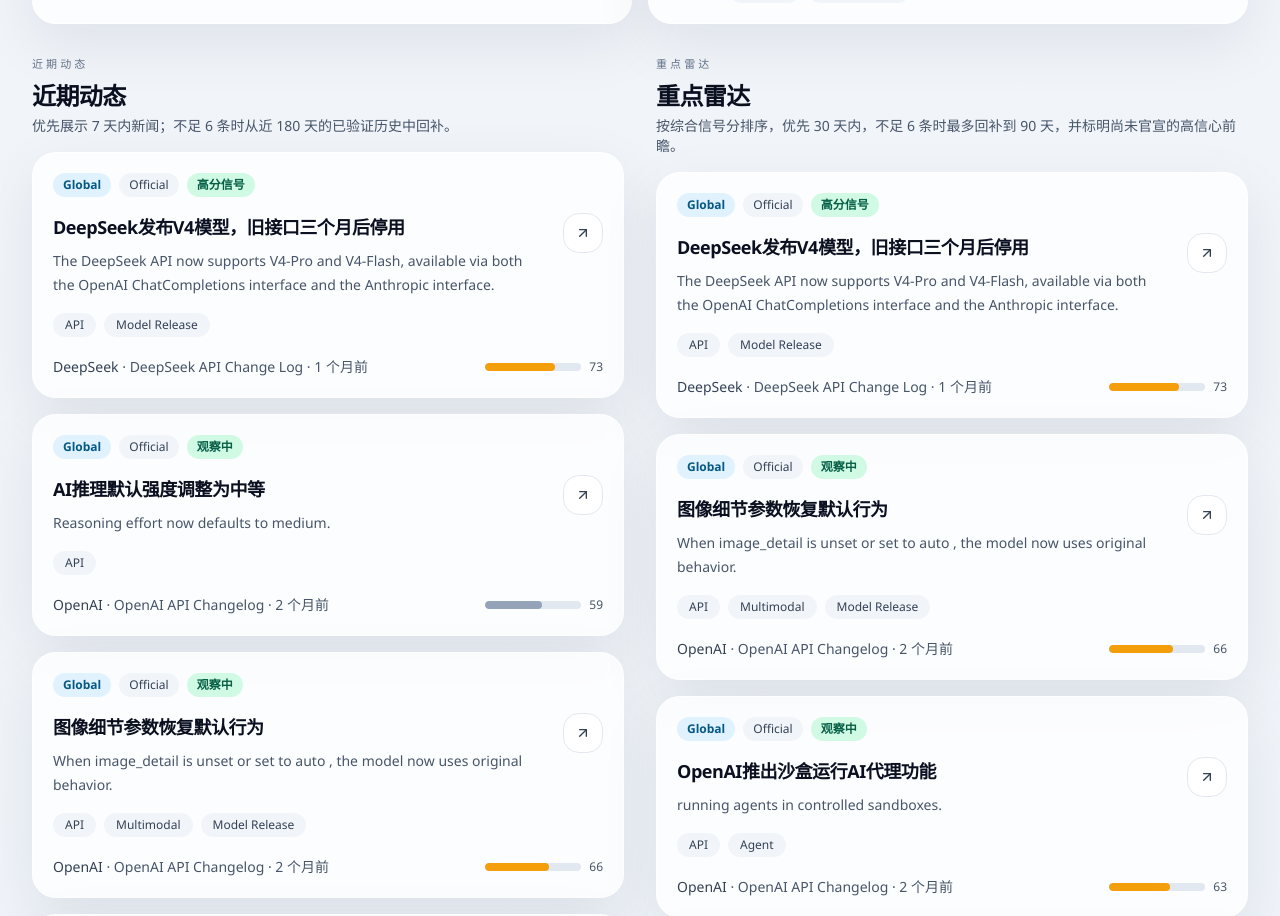
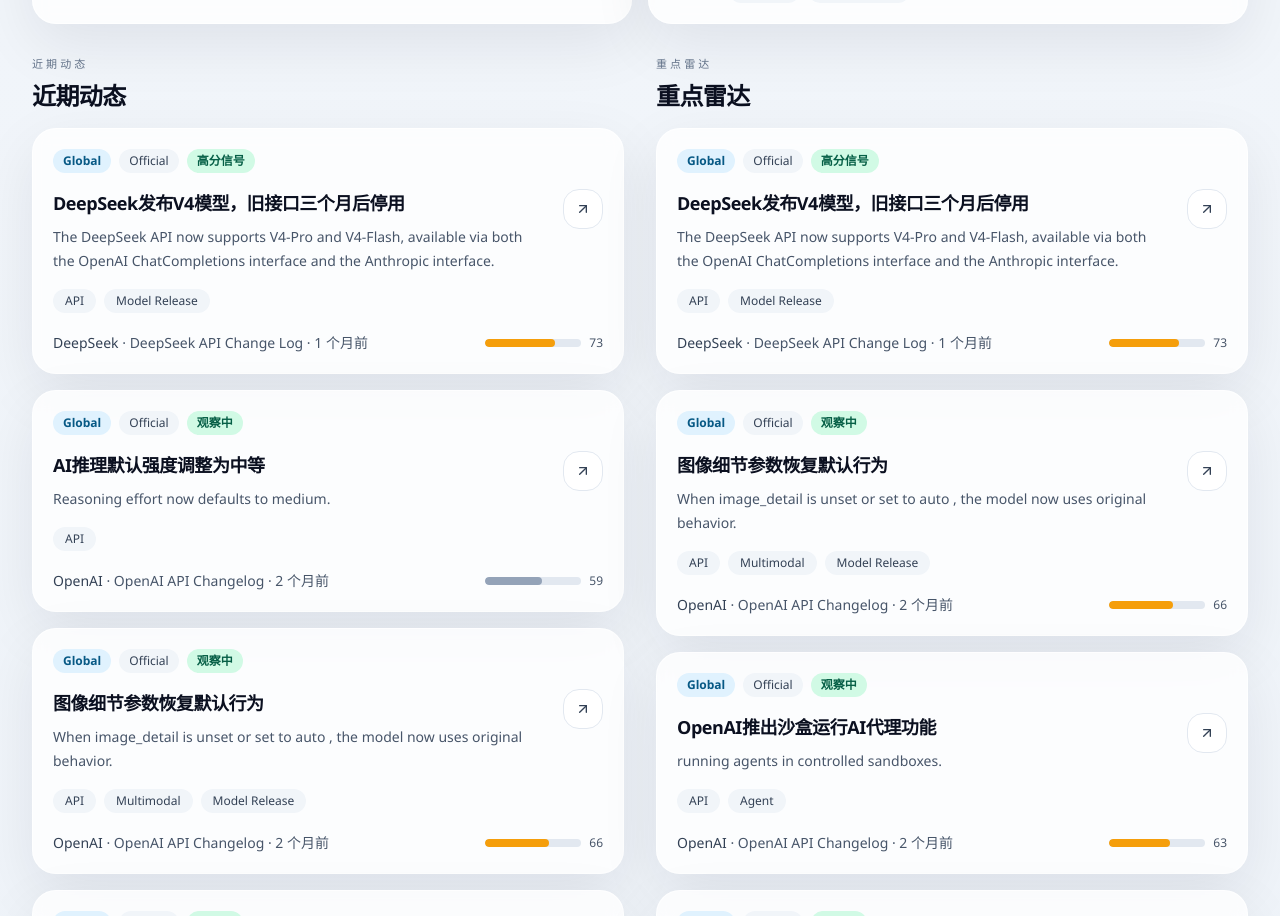
Before and after one commit to KomaKwok/AITRACKER-6.3, a Next.js app: page / in a window 1280 px wide. Shown: the part 3324-4240 px from the top of the page. Built offline with nearby package versions, Linux system fonts and the light colour scheme; no server answers.

Commit message:
Simplify dashboard section headers

```diff
--- a/app/page.tsx
+++ b/app/page.tsx
@@ -59,7 +59,7 @@
 
       <section className="grid gap-8 xl:grid-cols-[1fr_1fr]">
         <div>
-          <SectionHeader title={t.dashboard.todayWeekTitle} description={t.dashboard.todayWeekDescription} />
+          <SectionHeader title={t.dashboard.todayWeekTitle} />
           <div className="space-y-4">
             {recentSignals.length ? (
               recentSignals.map((signal) => (
@@ -79,7 +79,7 @@
         </div>
         <div className="space-y-8">
           <div>
-            <SectionHeader title={t.dashboard.radarTitle} description={t.dashboard.radarDescription} />
+            <SectionHeader title={t.dashboard.radarTitle} />
             <div className="space-y-4">
               {radarSignals.length ? (
                 radarSignals.map((signal) => <SignalCard key={signal.id} signal={signal} labels={t.common} locale={locale} />)
--- a/components/section-header.tsx
+++ b/components/section-header.tsx
@@ -4,7 +4,7 @@
   action
 }: {
   title: string;
-  description: string;
+  description?: string;
   action?: React.ReactNode;
 }) {
   return (
@@ -12,7 +12,7 @@
       <div>
         <div className="eyebrow">{title}</div>
         <h2 className="mt-2 text-2xl font-semibold tracking-tight text-ink">{title}</h2>
-        <p className="mt-1 text-sm text-slate-600">{description}</p>
+        {description ? <p className="mt-1 text-sm text-slate-600">{description}</p> : null}
       </div>
       {action}
     </div>
```
